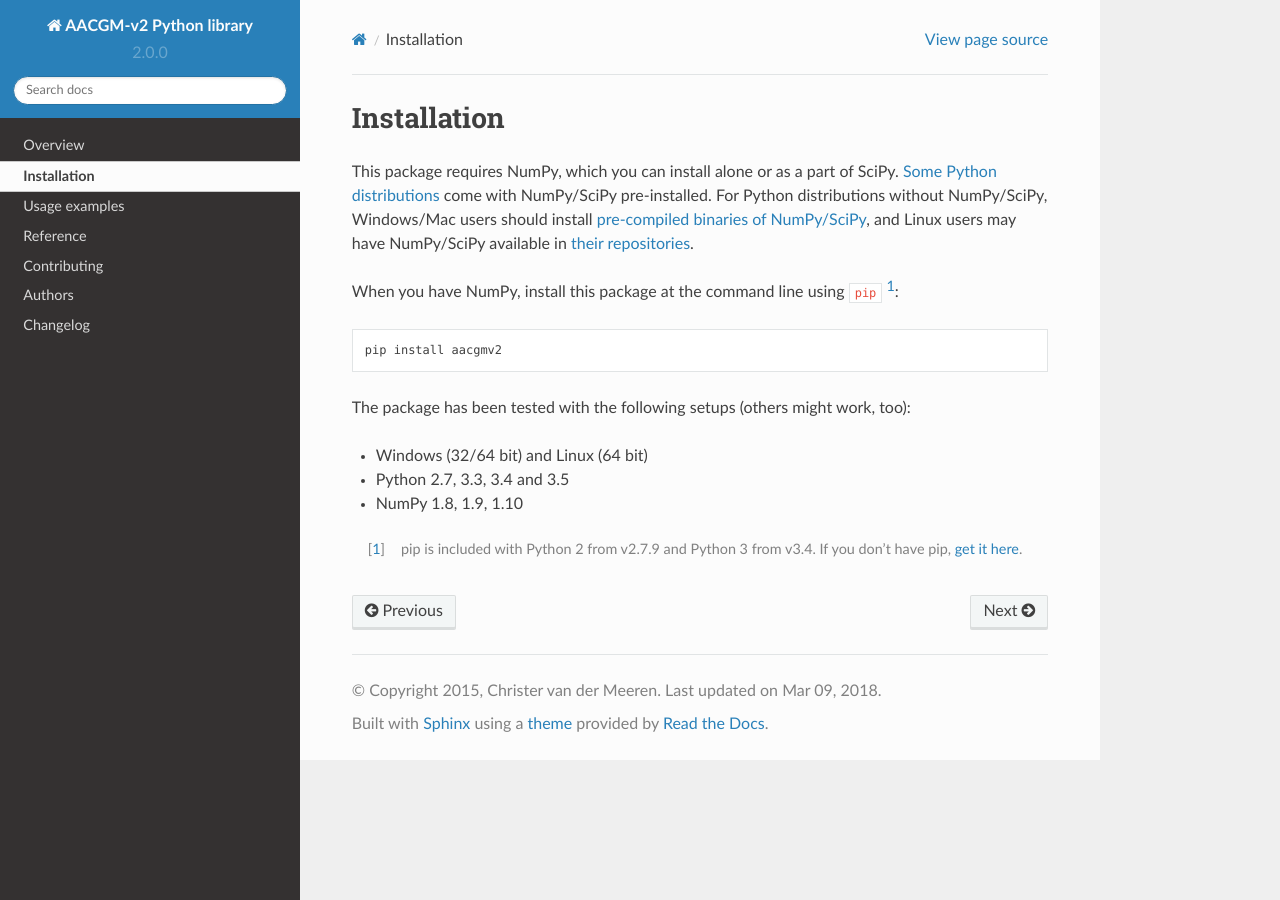
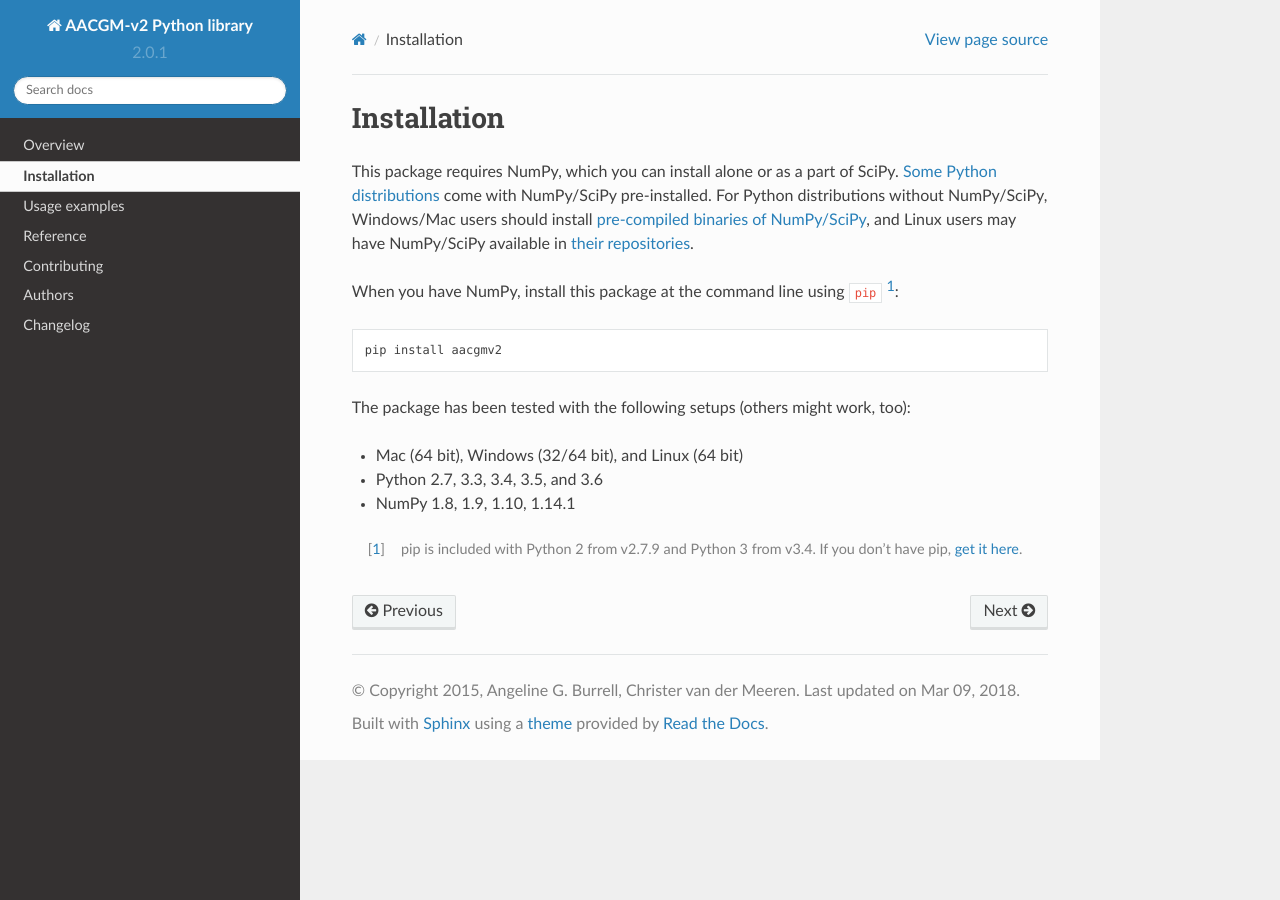
Before and after one commit to aburrell/aacgmv2, a Sphinx documentation site: the page built from docs/installation.rst, in a window 1280 px wide. Built offline with Sphinx 7.4.7 and the Read the Docs theme 2.0.0, drawn with Linux system fonts in a browser that asks for light colours.

Commit message:
Author and version update
Updated author name and version number

```diff
--- a/AUTHORS.rst
+++ b/AUTHORS.rst
@@ -2,5 +2,6 @@
 Authors
 =======
 
-* Christer van der Meeren - https://github.com/cmeeren
+* Angeline G. Burrell - https://github.com/aburrell
+* Christer van der Meeren
 * Karl M. Laundal
--- a/CHANGELOG.rst
+++ b/CHANGELOG.rst
@@ -1,6 +1,12 @@
 
 Changelog
 =========
+
+2.0.1 (2017-03-09)
+-----------------------------------------
+
+* Update to use AACGM-v2.4, which includes changes to the inverse MLT and
+  dipole tilt functions and some minor bug fixes
 
 2.0.0 (2016-11-03)
 -----------------------------------------
--- a/README.rst
+++ b/README.rst
@@ -46,6 +49,7 @@ Documentation
 =============
 
 https://aacgmv2.readthedocs.org/
+http://superdarn.thayer.dartmouth.edu/aacgm.html
 
 Badges
 ======
--- a/docs/conf.py
+++ b/docs/conf.py
@@ -2,7 +2,6 @@
 from __future__ import unicode_literals
 
 import os
-
 
 extensions = [
     'sphinx.ext.autodoc',
@@ -23,9 +22,9 @@ source_suffix = '.rst'
 master_doc = 'index'
 project = u'AACGM-v2 Python library'
 year = u'2015'
-author = u'Christer van der Meeren'
+author = u'Angeline G. Burrell, Christer van der Meeren'
 copyright = '{0}, {1}'.format(year, author)
-version = release = u'2.0.0'
+version = release = u'2.0.1'
 # on_rtd is whether we are on readthedocs.org
 on_rtd = os.environ.get('READTHEDOCS', None) == 'True'
 
--- a/docs/installation.rst
+++ b/docs/installation.rst
@@ -10,8 +10,8 @@ When you have NumPy, install this package at the command line using ``pip`` [1]_
 
 The package has been tested with the following setups (others might work, too):
 
-* Windows (32/64 bit) and Linux (64 bit)
-* Python 2.7, 3.3, 3.4 and 3.5
-* NumPy 1.8, 1.9, 1.10
+* Mac (64 bit), Windows (32/64 bit), and Linux (64 bit)
+* Python 2.7, 3.3, 3.4, 3.5, and 3.6
+* NumPy 1.8, 1.9, 1.10, 1.14.1
 
 .. [1] pip is included with Python 2 from v2.7.9 and Python 3 from v3.4. If you don't have pip, `get it here <http://pip.readthedocs.org/en/stable/installing/>`_.
```
Also changed, not shown: other parts of README.rst (+4 -1 lines), setup.py (+13 -6 lines).
